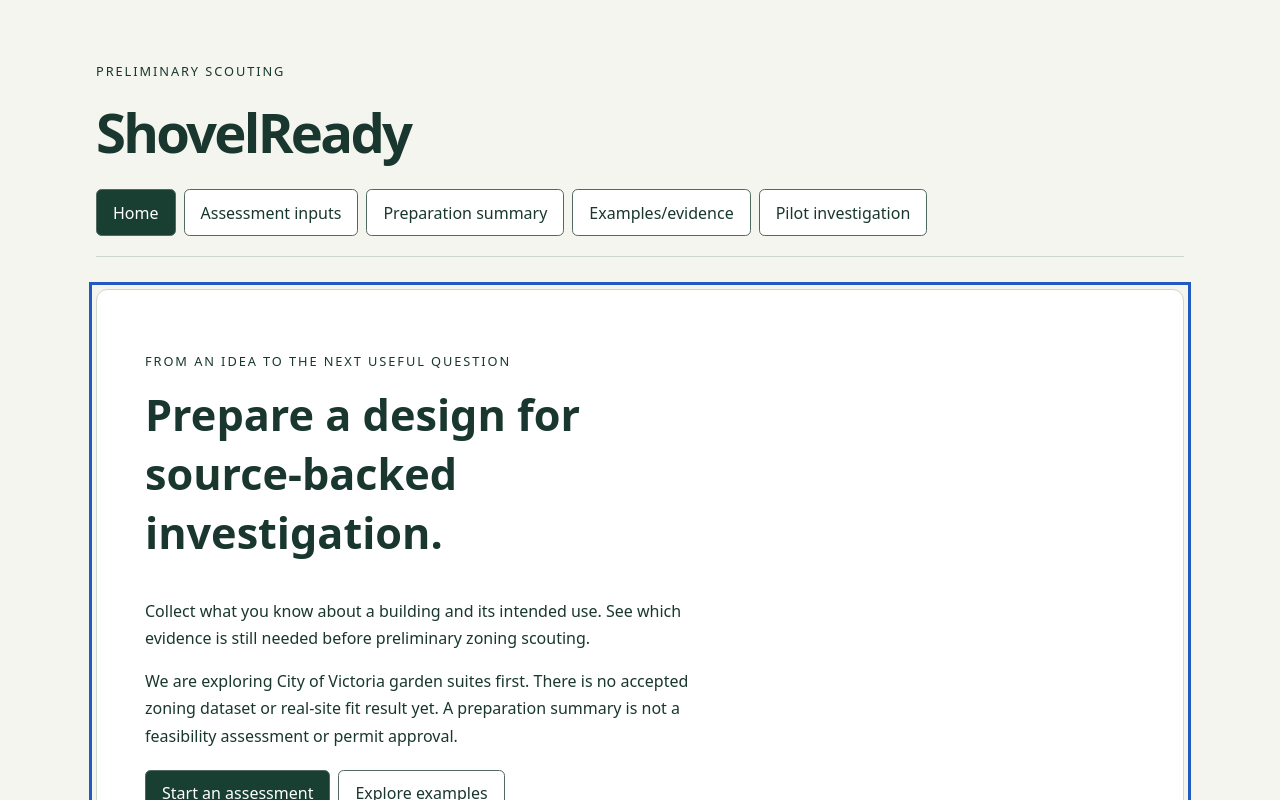
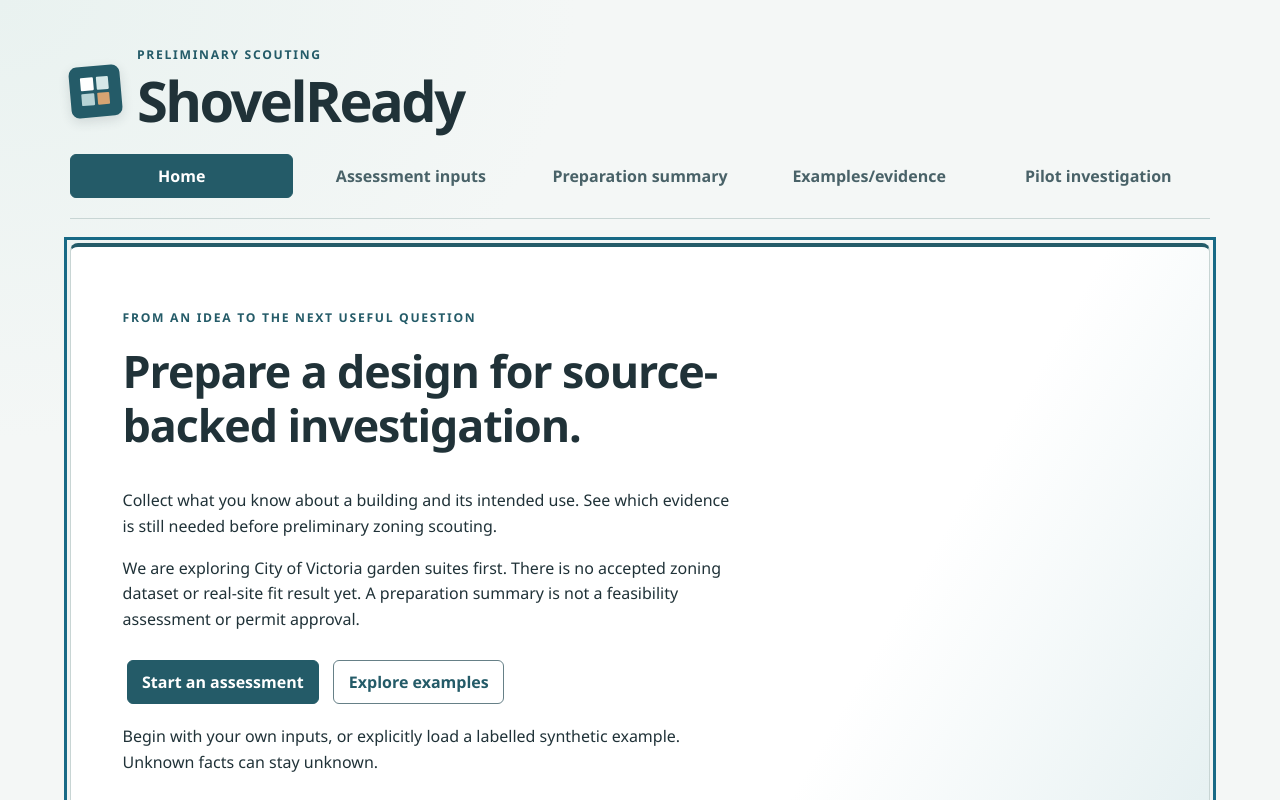
Before and after one commit to QuinnPaterson96/ShovelReady, a React (Vite) app in the folder frontend/: page / in a window 1280 px wide. Shown: the top 800 px of the page. Built offline with nearby package versions, Linux system fonts and the light colour scheme; no server answers.

Commit message:
Apply Civic Atlas visual theme across prototype pages

```diff
--- a/frontend/index.html
+++ b/frontend/index.html
@@ -3,7 +3,7 @@
   <head>
     <meta charset="UTF-8" />
     <meta name="viewport" content="width=device-width, initial-scale=1.0" />
-    <title>ShovelReady — exploratory checkpoint</title>
+    <title>ShovelReady — preliminary zoning investigation</title>
   </head>
   <body>
     <div id="root"></div>
--- a/frontend/src/App.tsx
+++ b/frontend/src/App.tsx
@@ -8,6 +8,7 @@
 import { AssessmentForm, PreparationSummary } from './assessment/Assessment'
 import { draftReducer, errorsFor, initialDraft } from './assessment/model'
 import './assessment/assessment.css'
+import './case_preparations/pilot.css'
 
 export default function App() {
   const [page, setPage] = useState<'home' | 'inputs' | 'summary' | 'evidence' | 'pilot'>('home')
@@ -49,7 +50,10 @@
 
   return (
     <main className="sr-shell">
-      <header><p className="eyebrow">Preliminary scouting</p><h1>ShovelReady</h1>
+      <header><div className="sr-brand-row">
+        <span className="sr-brand-mark" aria-hidden="true"><span /><span /><span /><span /></span>
+        <div><p className="eyebrow">Preliminary scouting</p><h1>ShovelReady</h1></div>
+      </div>
         <nav className="sr-nav" aria-label="Main navigation">
           <button aria-current={page === 'home' ? 'page' : undefined} onClick={() => setPage('home')}>Home</button>
           <button aria-current={page === 'inputs' ? 'page' : undefined} onClick={() => setPage('inputs')}>Assessment inputs</button>
--- a/frontend/src/assessment/assessment.css
+++ b/frontend/src/assessment/assessment.css
@@ -1,30 +1,46 @@
-.sr-shell { max-width: 68rem; }
-.sr-shell > header { border-bottom: 1px solid #cdd7cb; padding-bottom: 1rem; }
-.sr-shell > header h1 { font-size: clamp(2rem, 6vw, 3.4rem); }
-.sr-nav, .sr-actions { display: flex; flex-wrap: wrap; gap: .5rem; }
-.sr-nav button, .sr-actions button, .sr-assessment button { border: 1px solid #52695d; border-radius: .35rem; background: #fff; color: #19372e; min-height: 44px; margin: .25rem 0; padding: .7rem 1rem; }
-.sr-shell button.sr-primary, .sr-nav button[aria-current="page"] { background: #193f32; color: #fff; }
-.sr-shell button:disabled { opacity: .65; cursor: default; }
-.sr-home { padding: clamp(1rem, 5vw, 3rem); }
-.sr-home h2 { font-size: clamp(1.8rem, 4vw, 2.7rem); max-width: 24ch; }
-.sr-home p { max-width: 65ch; }
+.sr-shell { max-width: 76rem; }
+.sr-shell > header { padding: .4rem 0 1.25rem; border-bottom: 1px solid var(--border); }
+.sr-brand-row { display: flex; align-items: center; gap: 1rem; }
+.sr-brand-row .eyebrow { margin: 0; }
+.sr-brand-row h1 { margin-bottom: .25rem; }
+.sr-brand-mark { display: grid; grid-template-columns: repeat(2, .78rem); grid-template-rows: repeat(2, .78rem); gap: .2rem; padding: .7rem; background: var(--primary); border-radius: var(--radius-card); transform: rotate(-5deg); box-shadow: 0 4px 12px #20323824; flex: 0 0 auto; }
+.sr-brand-mark span { display: block; background: #fff; border-radius: 1px; }
+.sr-brand-mark span:nth-child(2) { background: #d5e8e8; }
+.sr-brand-mark span:nth-child(3) { background: #b7d3d5; }
+.sr-brand-mark span:nth-child(4) { background: #d6a472; }
+.sr-nav, .sr-actions { display: flex; flex-wrap: wrap; gap: .4rem; }
+.sr-nav { margin-top: 1rem; }
+.sr-nav button { flex: 1 1 12rem; margin: 0; border-color: transparent; background: transparent; color: var(--ink-muted); }
+.sr-nav button:hover:not(:disabled) { background: var(--primary-soft); }
+.sr-nav button[aria-current="page"] { background: var(--primary); color: #fff; border-color: var(--primary); }
+.sr-nav button[aria-current="page"]:hover { background: var(--primary-hover); }
+.sr-actions { margin: 1.5rem 0 1rem; }
+.sr-shell button.sr-primary { background: var(--primary); color: #fff; border-color: var(--primary); }
+.sr-shell button.sr-primary:hover:not(:disabled) { background: var(--primary-hover); border-color: var(--primary-hover); }
+.sr-home { padding: clamp(1.25rem, 5vw, 3.2rem); border-top: 4px solid var(--primary); background: linear-gradient(120deg, var(--surface) 70%, var(--primary-soft)); }
+.sr-home h2 { font-size: clamp(1.8rem, 4vw, 2.8rem); max-width: 26ch; }
+.sr-home p { max-width: 67ch; }
 .sr-fields { display: grid; grid-template-columns: repeat(2, minmax(0, 1fr)); gap: .2rem 1.5rem; }
-.sr-assessment input { box-sizing: border-box; width: 100%; min-height: 44px; margin-top: .5rem; padding: .7rem; border: 1px solid #52695d; border-radius: .3rem; font: inherit; color: #19372e; background: white; }
-.sr-assessment input[aria-invalid="true"] { border: 2px solid #982c28; }
-.sr-hint { font-size: .875rem; color: #47584b; margin-top: .4rem; }
-.sr-error { color: #8a241f; font-weight: 600; }
-.sr-status { border-left-width: 6px; margin: 1.3rem 0; }
-.sr-status h2 { font-size: 1.4rem; letter-spacing: 0; }
+.sr-assessment input { width: 100%; margin-top: .5rem; padding: .7rem .85rem; }
+.sr-assessment input[aria-invalid="true"] { border: 2px solid var(--danger); }
+.sr-error { color: var(--danger-ink); font-weight: 650; }
+.sr-status { border-left-width: 5px; margin: 1.3rem 0; box-shadow: none; }
+.sr-status h2 { font-size: 1.3rem; letter-spacing: 0; }
 .sr-status p, .sr-status li { line-height: 1.5; }
-.sr-status-neutral { background: #f0f2f3; border-color: #59636b; color: #29343c; }
-.sr-status-amber { background: #fff5df; border-color: #8b5b00; color: #593b00; }
-.sr-status-green { background: #edf7ef; border-color: #236139; color: #194b2a; }
-.sr-status-red { background: #fff0ef; border-color: #a3312b; color: #78231f; }
+.sr-status-neutral { background: var(--neutral-soft); border-color: var(--neutral-edge); color: var(--neutral-ink); }
+.sr-status-amber { background: var(--copper-soft); border-color: var(--copper); color: var(--investigation-ink); }
+.sr-status-green { background: var(--candidate-soft); border-color: var(--candidate); color: var(--candidate-ink); }
+.sr-status-red { background: var(--danger-soft); border-color: var(--danger); color: var(--danger-ink); }
 .sr-values { display: grid; gap: 1rem; }
 .sr-assessment dt { text-transform: none; }
 .sr-provenance dd, .sr-provenance code, .sr-values dd { overflow-wrap: anywhere; }
 .sr-provenance dt { margin-top: 1rem; }
-.sr-replace { border: 2px solid #8b5b00; padding: 1rem; background: #fff5df; }
+.sr-replace { border: 2px solid var(--copper); border-radius: var(--radius-sm); padding: 1rem; background: var(--copper-soft); }
 .sr-technical { margin-top: 2rem; }
-.sr-shell a { color: #194c99; }
-@media (max-width: 540px) { .sr-fields { grid-template-columns: 1fr; } .sr-nav button { flex: 1 1 auto; } }
+.sr-technical > summary { font-size: .875rem; }
+@media (max-width: 540px) {
+  .sr-fields { grid-template-columns: 1fr; }
+  .sr-nav { display: grid; grid-template-columns: repeat(2, minmax(0, 1fr)); }
+  .sr-nav button:last-child { grid-column: 1 / -1; }
+  .sr-brand-mark { transform: none; }
+}
--- a/frontend/src/case_preparations/PilotPreparation.tsx
+++ b/frontend/src/case_preparations/PilotPreparation.tsx
@@ -68,14 +68,6 @@
   const reload = () => { cancel.current?.(); cancel.current = startLoad(setState) }
   useEffect(() => { cancel.current = startLoad(setState); return () => cancel.current?.() }, [])
   return <section className="pilot-preparation" aria-label="Pilot preparation investigation">
-    <style>{`.pilot-preparation { max-width: 72rem; margin: auto; padding: 1.5rem; color: #172c32; background: #fafcfc; }
-      .pilot-preparation details { border: 1px solid #bccbcd; border-radius: .4rem; padding: .85rem; margin: .7rem 0; }
-      .pilot-preparation summary { cursor: pointer; font-weight: 600; }
-      .pilot-preparation pre { white-space: pre-wrap; overflow-wrap: anywhere; font-size: .85rem; }
-      .pilot-preparation dd { overflow-wrap: anywhere; margin-bottom: .5rem; }
-      .pilot-preparation li { margin: .4rem 0; }
-      .pilot-preparation a { color: #075b76; text-decoration: underline; }
-      .pilot-preparation button { padding: .6rem 1rem; cursor: pointer; }`}</style>
     <h2>Pilot preparation investigation</h2><button onClick={reload}>Reload preparation</button><LoadView state={state} />
   </section>
 }
--- /dev/null
+++ b/frontend/src/case_preparations/pilot.css
@@ -0,0 +1,6 @@
+.pilot-preparation { max-width: 72rem; margin-inline: auto; }
+.pilot-preparation details { border: 1px solid var(--border); border-radius: var(--radius-sm); padding: .85rem; margin: .7rem 0; }
+.pilot-preparation summary { font-weight: 650; }
+.pilot-preparation pre { font-size: .85rem; }
+.pilot-preparation dd { overflow-wrap: anywhere; margin-bottom: .5rem; }
+.pilot-preparation li { margin: .4rem 0; }
--- a/frontend/src/index.css
+++ b/frontend/src/index.css
@@ -1,35 +1,139 @@
-:root { font-family: system-ui, sans-serif; color: #19372e; background: #f4f5ef; font-synthesis: none; }
-body { margin: 0; }
-main { max-width: 58rem; margin: 3vh auto; padding: 1.5rem; }
-h1 { font-size: clamp(2.5rem, 8vw, 4.5rem); margin: .5rem 0 1rem; letter-spacing: -.05em; }
-p { line-height: 1.7; }
-.eyebrow { text-transform: uppercase; letter-spacing: .15em; font-size: .8rem; }
-section { background: white; border: 1px solid #cdd7cb; border-radius: .7rem; padding: 1.5rem; margin-top: 2rem; }
-h2 { margin-top: 0; }
-label { display: block; font-weight: 650; margin-top: 1.5rem; }
-select { width: 100%; max-width: 34rem; padding: .8rem; font: inherit; color: inherit; background: white; border: 1px solid #566c60; border-radius: .3rem; margin: .5rem 0 2rem; }
-summary { cursor: pointer; padding: .8rem; font-weight: 650; background: #eaf0e8; border-radius: .3rem; }
-:focus-visible { outline: 3px solid #215bc2; outline-offset: 4px; }
-h3 { font-size: 1.6rem; } h4 { margin-bottom: .5rem; }
+:root {
+  font-family: "Segoe UI", Inter, system-ui, sans-serif;
+  font-synthesis: none;
+  color: #203238;
+  background: #f4f7f6;
+  --canvas: #f4f7f6;
+  --canvas-wash: #e9f2f0;
+  --surface: #ffffff;
+  --surface-subtle: #eef4f2;
+  --ink: #203238;
+  --ink-muted: #496268;
+  --primary: #245b68;
+  --primary-hover: #184752;
+  --primary-soft: #e5f0f1;
+  --copper: #9a6337;
+  --copper-soft: #fbf2e7;
+  --investigation-ink: #5a3719;
+  --neutral-soft: #edf2f3;
+  --neutral-edge: #5b7378;
+  --neutral-ink: #263d43;
+  --border: #c8d5d4;
+  --border-strong: #668087;
+  --link: #155b76;
+  --focus: #176985;
+  --danger: #9a3e35;
+  --danger-soft: #fcefeb;
+  --danger-ink: #742d26;
+  --candidate: #286e50;
+  --candidate-soft: #e9f5ee;
+  --candidate-ink: #184c35;
+  --radius-sm: .375rem;
+  --radius-card: .5rem;
+  --map-parcel-fill: #245b6833;
+  --map-canvas: #f0f4f3;
+  --map-parcel-stroke: #245b68;
+  --map-roof-fill: #665a9a55;
+  --map-roof-stroke: #564881;
+  --map-zone-fill: #c58a4a33;
+  --map-zone-stroke: #91602f;
+  --map-intersection-stroke: #a1453b;
+}
+
+* { box-sizing: border-box; }
+html { scroll-behavior: smooth; }
+body {
+  margin: 0;
+  min-width: 320px;
+  background: radial-gradient(ellipse at top left, var(--canvas-wash) 0, transparent 36rem), var(--canvas);
+}
+main { max-width: 76rem; margin: 0 auto; padding: clamp(1rem, 3vw, 2.5rem); }
+h1, h2, h3, h4, h5 { color: var(--ink); line-height: 1.2; }
+h1 { font-size: clamp(2.2rem, 5vw, 3.5rem); letter-spacing: -.045em; margin: .15rem 0 .75rem; }
+h2 { font-size: clamp(1.45rem, 2.4vw, 1.9rem); letter-spacing: -.025em; margin-top: 0; }
+h3 { font-size: 1.3rem; margin: 1.5rem 0 .6rem; }
+h4 { font-size: 1rem; margin-bottom: .45rem; }
+p, li { line-height: 1.6; }
+p { margin: .65rem 0 1rem; }
+li { margin-bottom: .3rem; }
+.eyebrow { color: var(--primary); text-transform: uppercase; letter-spacing: .14em; font-size: .76rem; font-weight: 750; }
+.metadata, .sr-hint { font-size: .875rem; color: var(--ink-muted); }
+code, pre { font-family: ui-monospace, "Cascadia Code", Consolas, monospace; }
+article, dd, code, blockquote, pre { overflow-wrap: anywhere; }
+pre { white-space: pre-wrap; max-height: 25rem; overflow: auto; padding: 1rem; background: var(--surface-subtle); border: 1px solid var(--border); border-radius: var(--radius-sm); }
+blockquote { margin-left: 0; }
+
+section {
+  background: var(--surface);
+  border: 1px solid var(--border);
+  border-radius: var(--radius-card);
+  padding: clamp(1rem, 2.5vw, 1.75rem);
+  margin-top: 1.5rem;
+  box-shadow: 0 4px 18px #20323808;
+}
+section section { box-shadow: none; }
+.alternative { margin-top: 1rem; padding: 1rem; }
+.check, .draft-inspector .draft-check { border-top: 1px solid var(--border); margin-top: 1rem; padding-top: .65rem; }
+.evidence { border-left: 3px solid var(--primary); padding-left: 1rem; margin-top: 1rem; }
+.correction { border-top: 2px solid var(--primary); padding-top: 1rem; }
+.draft-inspector .alternative { border-left: 4px solid var(--primary); }
+.draft-inspector h5 { font-size: 1rem; margin-bottom: .3rem; }
 .outcome::first-letter { text-transform: uppercase; }
-.notice { border-left: 4px solid #9b660e; padding: .8rem 1rem; background: #fff5df; }
-.identities { display: grid; grid-template-columns: max-content 1fr; gap: .6rem 1rem; }
-.identity { display: contents; } dt { font-weight: 650; text-transform: capitalize; } dd { margin: 0; }
-.alternative { margin-top: 1rem; padding: 1rem; }
-.check { border-top: 1px solid #cdd7cb; margin-top: 1rem; }
-.evidence { border-left: 2px solid #718c76; padding-left: 1rem; margin-top: 1rem; }
-blockquote { margin-left: 0; } article, dd, code, blockquote { overflow-wrap: anywhere; }
-li { line-height: 1.6; margin-bottom: .3rem; }
-.metadata { font-size: .85rem; color: #47584b; }
-.correction { border-top: 2px solid #718c76; padding-top: 1rem; }
-@media (max-width: 540px) { main { padding: .75rem; } section { padding: 1rem; } .identities { grid-template-columns: 1fr; gap: .3rem; } dd { margin-bottom: .6rem; } }
+.identities { display: grid; grid-template-columns: max-content minmax(0, 1fr); gap: .6rem 1rem; }
+.identity { display: contents; }
+dt { font-weight: 650; text-transform: capitalize; }
+dd { margin: 0; }
 
-button { font: inherit; padding: .5rem .8rem; cursor: pointer; margin: .3rem; }
-.map-controls { display: flex; flex-wrap: wrap; align-items: center; gap: .4rem; }
+label { display: block; font-weight: 650; margin-top: 1.4rem; }
+select, input, button { font: inherit; }
+select, input[type="text"] {
+  min-height: 44px;
+  color: var(--ink);
+  background: var(--surface);
+  border: 1px solid var(--border-strong);
+  border-radius: var(--radius-sm);
+}
+select { width: 100%; max-width: 38rem; padding: .7rem .85rem; margin: .5rem 0 1.5rem; }
+button {
+  min-height: 44px;
+  cursor: pointer;
+  color: var(--primary);
+  background: var(--surface);
+  border: 1px solid var(--border-strong);
+  border-radius: var(--radius-sm);
+  padding: .6rem .9rem;
+  margin: .25rem;
+  font-weight: 650;
+}
+button:hover:not(:disabled) { background: var(--primary-soft); border-color: var(--primary); }
+button:active:not(:disabled) { transform: translateY(1px); }
+button:disabled { opacity: .6; cursor: default; }
+a { color: var(--link); text-decoration-thickness: .08em; text-underline-offset: .16em; }
+a:hover { color: var(--primary-hover); }
+:focus-visible { outline: 3px solid var(--focus); outline-offset: 3px; }
+summary {
+  cursor: pointer;
+  padding: .8rem 1rem;
+  font-weight: 650;
+  color: var(--primary-hover);
+  background: var(--surface-subtle);
+  border: 1px solid var(--border);
+  border-radius: var(--radius-sm);
+}
+details { margin: .75rem 0; }
+details[open] > summary { border-color: var(--border-strong); border-bottom-left-radius: 0; border-bottom-right-radius: 0; }
+details > :not(summary) { margin-left: .35rem; margin-right: .35rem; }
+.notice { border-left: 4px solid var(--copper); padding: .85rem 1rem; background: var(--copper-soft); color: var(--investigation-ink); border-radius: 0 var(--radius-sm) var(--radius-sm) 0; }
+
+.map-controls { display: flex; flex-wrap: wrap; align-items: center; gap: .4rem; margin-bottom: .7rem; }
 .map-controls label { margin: .4rem; }
-.observation-map { width: 100%; height: 420px; background: #f5f5f5; border: 1px solid #777; }
-pre { white-space: pre-wrap; overflow-wrap: anywhere; max-height: 25rem; overflow: auto; }
-details { margin: .5rem 0; }
-.draft-inspector h5 { font-size: 1rem; margin-bottom: .3rem; }
-.draft-inspector .draft-check { margin: 1rem 0; border-top: 1px solid #cdd7cb; padding-top: .5rem; }
-.draft-inspector .alternative { border-left: 4px solid #718c76; }
+.observation-map { display: block; width: 100%; height: 420px; background: var(--map-canvas); border: 1px solid var(--border-strong); border-radius: var(--radius-sm); }
+
+@media (max-width: 540px) {
+  main { padding: .75rem; }
+  section { padding: 1rem; }
+  .identities { grid-template-columns: 1fr; gap: .3rem; }
+  dd { margin-bottom: .6rem; }
+  .observation-map { height: 320px; }
+}
+@media (prefers-reduced-motion: reduce) { html { scroll-behavior: auto; } button:active:not(:disabled) { transform: none; } }
--- a/frontend/src/investigation/RealObservations.tsx
+++ b/frontend/src/investigation/RealObservations.tsx
@@ -44,7 +44,7 @@
   return (
     <div>
       <p>
-        Original EPSG:3157 XY · metres · north up. Blue: parcel; purple: rooflines; amber: zoning;
+        Original EPSG:3157 XY · metres · north up. Teal: parcel; purple: rooflines; copper: zoning;
         red dashed: intersections.
       </p>
       <div className="map-controls">
@@ -103,17 +103,17 @@
                     fillRule="evenodd"
                     fill={
                       o.source_id.endsWith('-zones')
-                        ? '#e5ad2930'
+                        ? 'var(--map-zone-fill)'
                         : o.source_id.endsWith('-parcel')
-                          ? '#2774b530'
-                          : '#924cbc60'
+                          ? 'var(--map-parcel-fill)'
+                          : 'var(--map-roof-fill)'
                     }
                     stroke={
                       o.source_id.endsWith('-zones')
-                        ? '#956600'
+                        ? 'var(--map-zone-stroke)'
                         : o.source_id.endsWith('-parcel')
-                          ? '#155c9c'
-                          : '#7734a0'
+                          ? 'var(--map-parcel-stroke)'
+                          : 'var(--map-roof-stroke)'
                     }
                     strokeWidth="2"
                     vectorEffect="non-scaling-stroke"
@@ -130,7 +130,7 @@
             key={i}
             d={geometryPath(item.geometry)}
             fill="none"
-            stroke="#b63121"
+            stroke="var(--map-intersection-stroke)"
             strokeDasharray="5 4"
             strokeWidth="2"
             vectorEffect="non-scaling-stroke"
```
Also changed, not shown: 3 other files (tests, documents, lock files or other folders).
